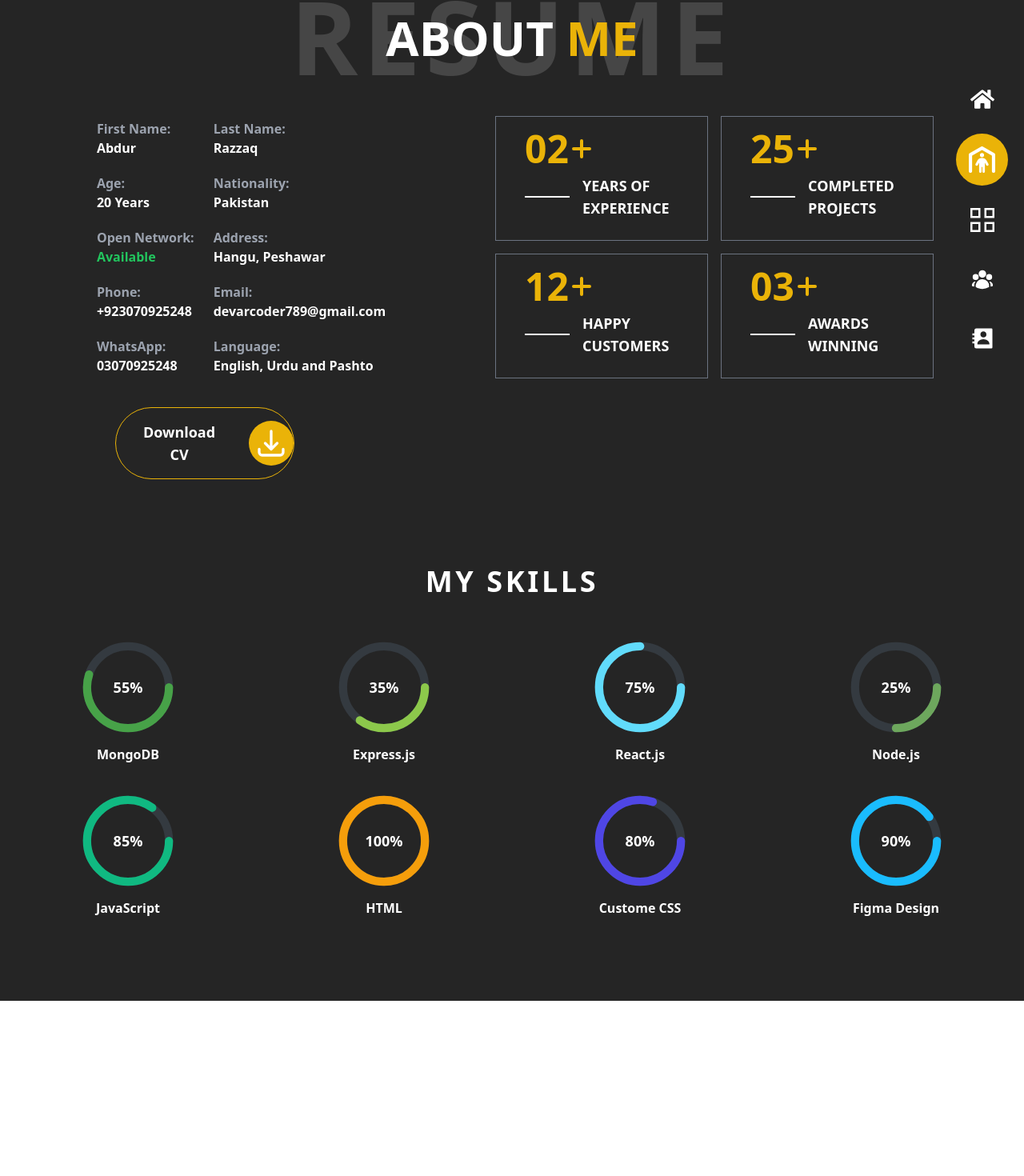
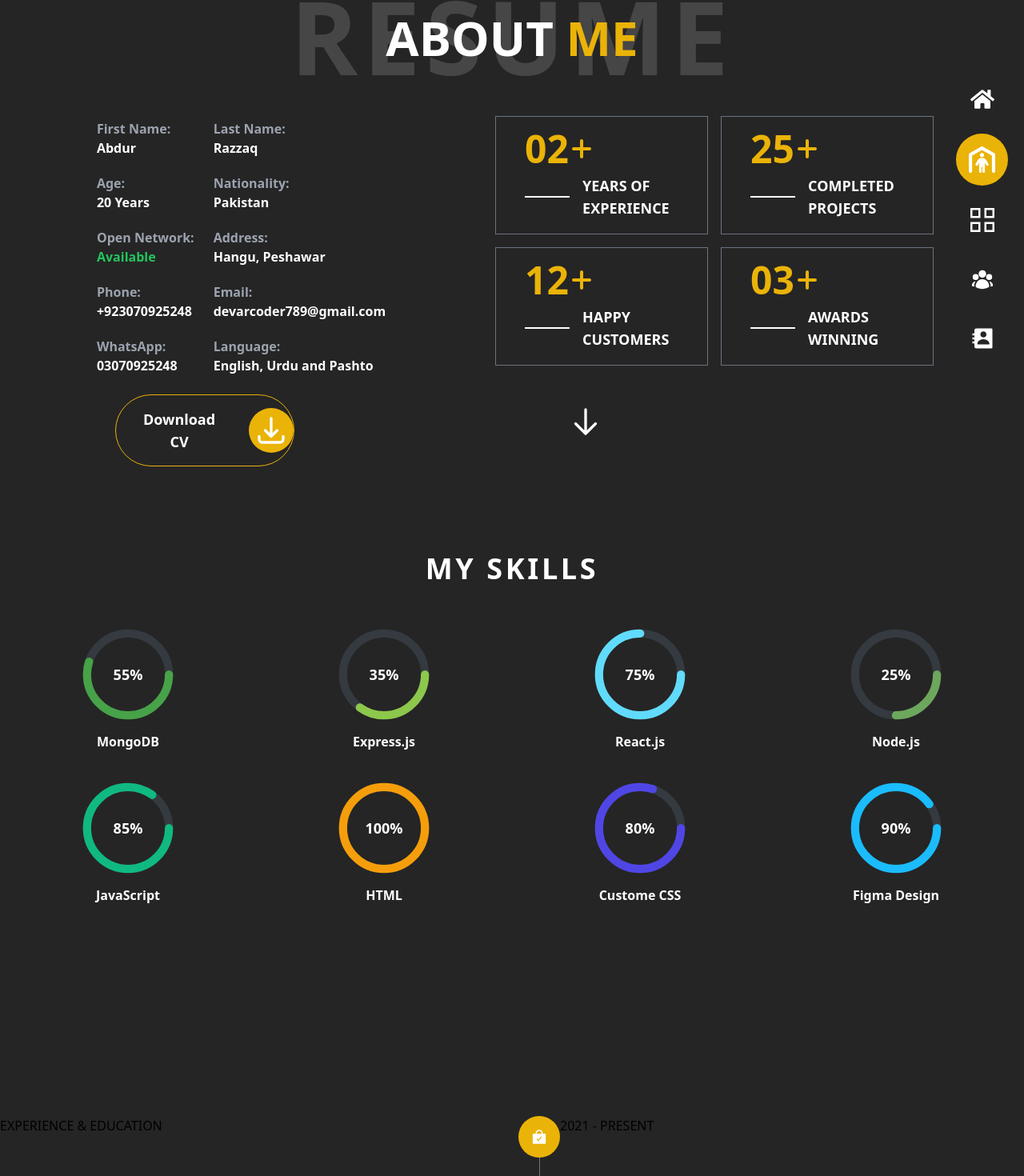
Before and after one commit to devARcoder/_Portfolio, a React (Create React App) app: page /about in a window 1280 px wide. Shown: the part 47-1517 px from the top of the page at 80% size. Before the commit the page ends 1298 px from the top, so only its background shows below. Built offline with nearby package versions, Linux system fonts and the light colour scheme.

Commit message:
education components

```diff
--- /dev/null
+++ b/src/components/Educations.jsx
@@ -0,0 +1,25 @@
+import React from 'react'
+import { IoBagCheckSharp } from "react-icons/io5";
+const Educations = () => {
+  return (
+    <>
+    <div className="h-screen">
+        <div className="grid grid-cols-1 gap-y-3 md:grid md:grid-cols-2 md:gap-4">
+            <h1>EXPERIENCE & EDUCATION</h1>
+            <div className="1 flex">
+                <div className="flex flex-col items-center">
+                <p className='text-white text-xl bg-yellow-500 p-4 rounded-full'><IoBagCheckSharp/></p>
+                <div className="line w-[1px] h-24 bg-gray-500"></div>
+                </div>
+                <div className="head flex flex-col">
+                    <p>2021 - PRESENT</p>
+                    <h1></h1>
+                </div>
+            </div>
+        </div>
+        </div>
+    </>
+  )
+}
+
+export default Educations
--- a/src/components/Skills.js
+++ b/src/components/Skills.jsx
@@ -19,7 +19,7 @@ const Skills = () => {
   ];
 
   return (
-    <section id="skills" className=" pt-5 pb-20 md:py-24">
+    <section id="skills" className="h-screen pt-5 pb-20 md:py-24">
       <h2 className="text-center text-4xl md:tracking-widest font-bold mb-12 text-white">MY SKILLS</h2>
       <div className="grid grid-cols-2 justify-items-center gap-y-10 md:grid md:grid-cols-4 md:gap-y-16 md:justify-items-center">
         {skillsData.map((item, index) => (
--- a/src/pages/About.jsx
+++ b/src/pages/About.jsx
@@ -1,6 +1,7 @@
 import React from "react";
 import profile from "../assets/profile.png";
 import Skills from "../components/Skills";
+import Educations from "../components/Educations";
 const About = () => {
 
   return (
@@ -23,7 +24,7 @@ const About = () => {
         <div className="allheadings md:flex md:flex-row md:justify-evenly md:mt-28">
         <div className="info flex flex-row ">
 
-          <div className="naming flex space-x-6 mx-6 my-7">
+          <div className="naming flex space-x-6 mx-6 mt-7 mb-3">
             <div className="flex flex-col space-y-5">
             <h1 className="flex flex-col text-gray-400 font-semibold ">First Name: <span className="text-white font-bold">Abdur</span></h1>
             <h1 className="flex flex-col text-gray-400 font-semibold ">Age: <span className="text-white font-bold">20 Years</span></h1>
@@ -90,6 +91,8 @@ const About = () => {
             </div>
           </div>
       </div>
+      <div className="flex md:space-x-80 items-center">
+
       <div
             className="flex items-center space-x-2 my-3 mx-4 md:ml-36 border border-yellow-500 w-[13rem] md:w-[14rem] rounded-full transform transition-all duration-300 hover:bg-yellow-500 "
           >
@@ -102,9 +105,35 @@ const About = () => {
 </svg>
 
           </div>
+          <p
+  id="forScrollToSkills"
+  className="animate-bounce mt-1 cursor-pointer"
+  onClick={() => {
+    document.getElementById("skills")?.scrollIntoView({
+      behavior: "smooth",
+    });
+  }}
+>
+  <svg
+    xmlns="http://www.w3.org/2000/svg"
+    fill="none"
+    viewBox="0 0 24 24"
+    strokeWidth={2}
+    stroke="white"
+    className="size-6 w-12 rotate-90 h-12 md:w-14 md:h-14 font-extrabold rounded-full px-2 hover:bg-yellow-500 rounded-full px-2 transform transition-all duration-300"
+  >
+    <path
+      strokeLinecap="round"
+      strokeLinejoin="round"
+      d="M13.5 4.5 21 12m0 0-7.5 7.5M21 12H3"
+    />
+  </svg>
+</p>
 
+          </div>
 
-          <Skills/>
+          <Skills id="skills"/>
+          <Educations/>
       </div>
 
     </>
```
